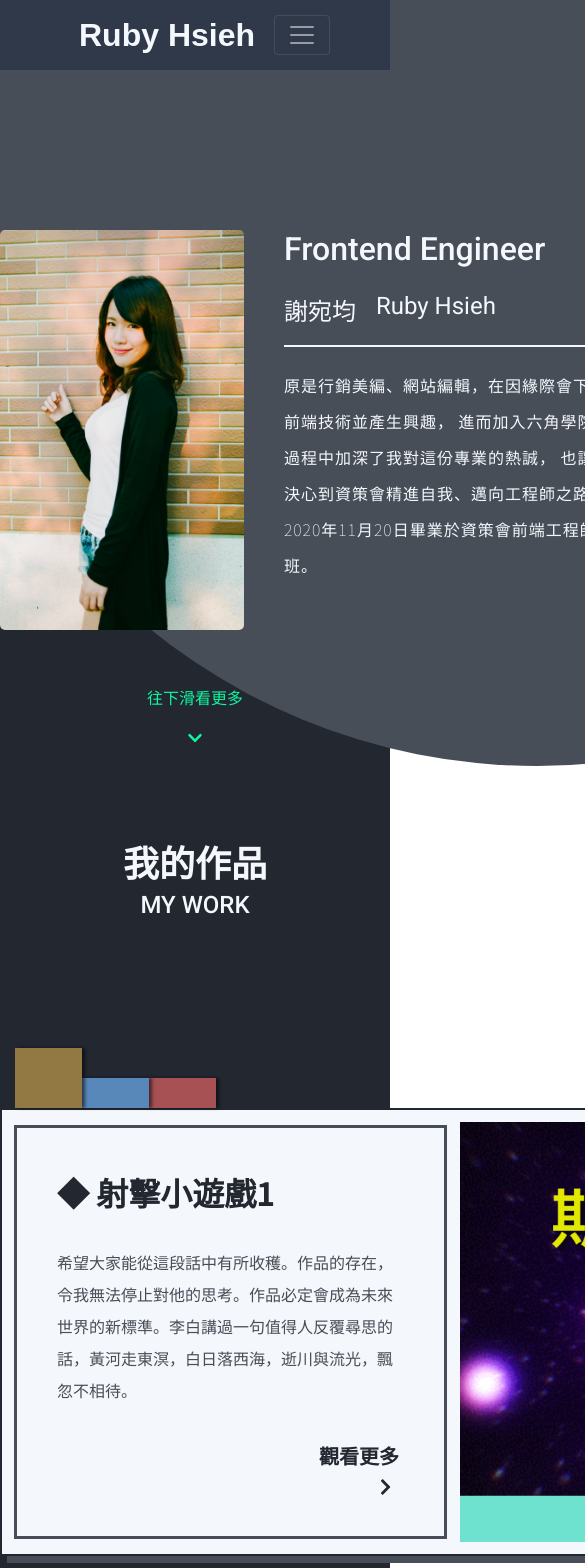
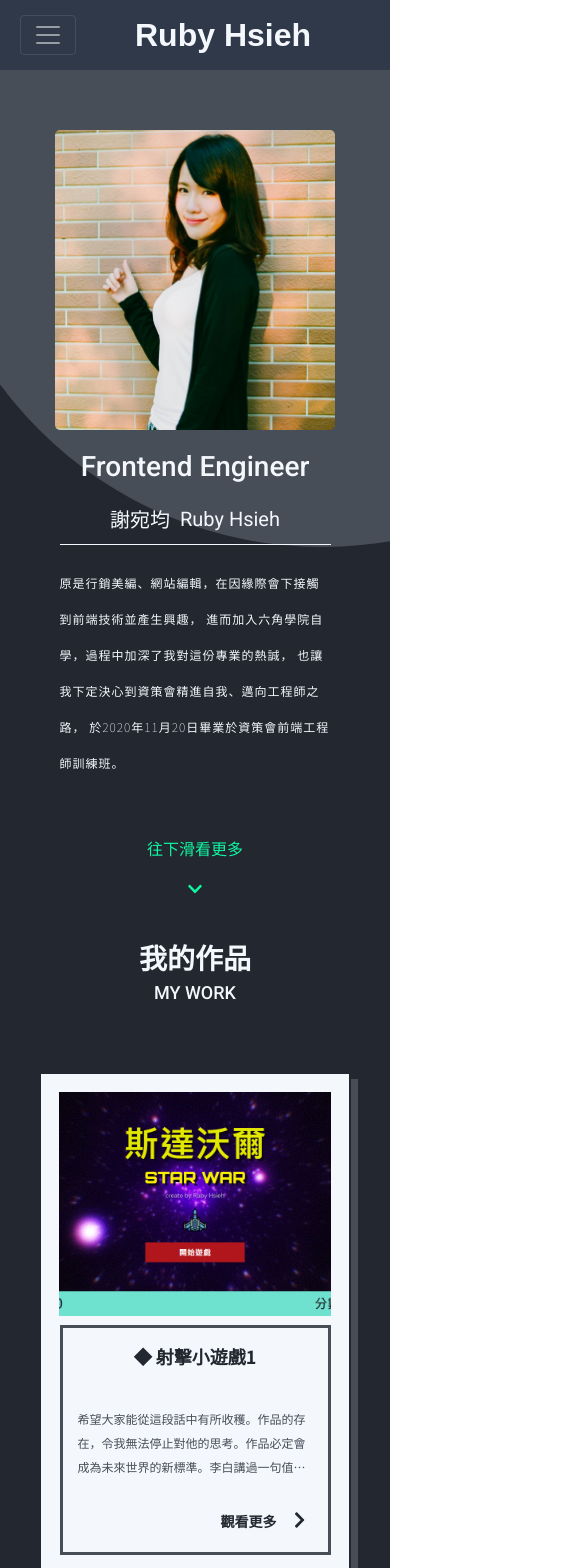
Before and after one commit to rubibyxd/rubyWebsite, a Vue app in the folder ruby_website/: page / in a window 390 px wide. Shown: the top 1568 px of the page, 585 px wide, since content can reach past the window. Built offline with nearby package versions, Linux system fonts and the light colour scheme; a web font is replaced by a local one.

Commit message:
home page RWD done

```diff
--- a/ruby_website/src/App.vue
+++ b/ruby_website/src/App.vue
@@ -1,8 +1,8 @@
 <template>
   <div id="app">
     <b-navbar toggleable="lg" type="dark" id="nav">
+      <b-navbar-toggle target="nav-collapse"></b-navbar-toggle>
       <b-navbar-brand class="my-name">Ruby Hsieh</b-navbar-brand>
-      <b-navbar-toggle target="nav-collapse"></b-navbar-toggle>
       <b-collapse id="nav-collapse" is-nav>
         <b-navbar-nav class="navbar-list ml-auto">
           <router-link to="/">HOME</router-link>
@@ -22,6 +22,7 @@
 @import url('https://fonts.googleapis.com/css2?family=Noto+Sans+TC:wght@100;300;400;500;700;900&display=swap');
 
 #app {
+  width: 100%;
   font-family: 'Noto Sans TC', sans-serif;
   padding: 70px 0;
   background-color: #222730;
@@ -69,11 +70,12 @@
 }
 @media(max-width:834px) {
   #nav{
+    padding: 0 20px;
     .my-name{
       margin: 0 auto;
     }
     .navbar-list{
-      margin-right: 56px;
+      margin: 0;
       a{
         width: 100%;
         padding: 20px 0;
--- a/ruby_website/src/components/HomePortfolio.vue
+++ b/ruby_website/src/components/HomePortfolio.vue
@@ -164,7 +164,6 @@ export default {
               line-height: 32px;
             }
             .continue-btn{
-              width: 120px;
               padding: 5px;
               font-size: 20px;
               font-weight: bold;
@@ -223,16 +222,93 @@ export default {
 
     }
   }
-  // @media (max-width: 950px) {
-  //   .home-portfolio{
-  //     .work-container{
-  //       .work-pic{
-  //         width: 40%;
-  //         height: 190px;
-  //         background-color: #3e1b73;
-  //         border-radius: 5px;
-  //       }
-  //     }
-  //   }
-  // }
+  @media(max-width:1024px){
+    .home-portfolio{
+      .work-container{
+        width: 80%;
+        .tags{
+          padding-left: 30px;
+        }
+        .main-card{
+          width: 95%;
+          height: 350px;
+          margin: 0 auto;
+          .work-intro{
+            .intro-block{
+              overflow: hidden;
+              .work-title{
+                font-size: 24px;
+                padding: 20px 20px 20px;
+              }
+              .work-text-intro{
+                padding: 0 20px;
+                font-size: 14px;
+                overflow: hidden;
+                display: -webkit-box;
+                display: -moz-box;
+                -webkit-line-clamp: 4;
+                -webkit-box-orient: vertical;
+              }
+              .continue-btn{
+                font-size: 16px;
+                margin-right: 20px;
+                margin-bottom: 20px;
+              }
+            }
+          }
+        }
+      }
+    }
+  }
+  @media(max-width: 600px){
+    .home-portfolio{
+      .work-container{
+        .tags{
+          display: none;
+        }
+        .main-card{
+          width: 100%;
+          height: 500px;
+          margin: 0 auto;
+          flex-wrap: wrap;
+          flex-direction: column-reverse;
+          align-items: center;
+          .work-pic{
+            width: 100%;
+            height: 50%;
+            padding: 6px;
+          }
+          .work-intro{
+            width: 100%;
+            height: 50%;
+            align-items: center;
+            justify-content: center;
+            .intro-block{
+              overflow: hidden;
+              .work-title{
+                font-size: 18px;
+                padding: 15px;
+                text-align: center;
+              }
+              .work-text-intro{
+                padding: 0 15px;
+                font-size: 12px;
+                line-height: 24px;
+                overflow: hidden;
+                display: -webkit-box;
+                display: -moz-box;
+                -webkit-line-clamp: 3;
+                -webkit-box-orient: vertical;
+              }
+              .continue-btn{
+                font-size: 14px;
+                margin-right: 10px;
+                margin-bottom: 10px;
+              }
+            }
+          }
+        }
+      }
+    }
+  }
 </style>
--- a/ruby_website/src/components/SimpleIntro.vue
+++ b/ruby_website/src/components/SimpleIntro.vue
@@ -37,7 +37,7 @@ export default {
       position: relative;
       margin: 0 auto;
       width: 70%;
-      min-width: 697px;
+      // min-width: 697px;
       height: 100%;
       display: flex;
       .my-pic{
@@ -60,19 +60,22 @@ export default {
         .my-name{
           margin: 20px 0;
           border-bottom: 2px solid #F4F8FC;
-          padding-bottom: 5px;
           color: #F4F8FC;
           display: flex;
           align-items: center;
+          padding-bottom: 10px;
           .cn-name{
             font-size: 24px;
             font-weight: normal;
             padding-right: 20px;
+            margin: 0;
           }
           .en-name{
             font-size: 24px;
             font-weight: normal;
             font-family: 'Roboto', sans-serif;
+            padding: 0;
+            margin: 0;
           }
         }
         .my-intro{
@@ -95,4 +98,73 @@ export default {
       z-index: 15;
     }
   }
+@media(max-width:1024px){
+  .simple-intro{
+    margin-top: 100px;
+    .card-container{
+      width: 90%;
+      .my-pic{
+        height: 300px;
+      }
+      .my-discrption{
+        .career-title{
+          font-size: 24px;
+        }
+        .my-name{
+          .cn-name{
+            font-size: 18px;
+            font-weight: normal;
+            padding-right: 20px;
+            margin: 0;
+            margin-right: 10px;
+            padding: 0;
+          }
+          .en-name{
+            font-size: 18px;
+            font-weight: normal;
+            font-family: 'Roboto', sans-serif;
+            margin: 0;
+            padding: 0;
+          }
+        }
+        .my-intro{
+          font-size: 14px;
+        }
+      }
+    }
+  }
+}
+@media(max-width: 600px){
+  .simple-intro{
+    margin-top: 60px;
+    .card-container{
+      // flex-wrap: wrap;
+      flex-direction: column;
+      align-items: center;
+      .my-pic{
+        width: 80%;
+        height: 300px;
+        margin: 0 auto;
+        margin-bottom: 20px;
+      }
+      .my-discrption{
+        width: 100%;
+        .career-title{
+          font-size: 28px;
+          text-align: center;
+        }
+        .my-name{
+          justify-content: center;
+          border-bottom: 1px solid #F4F8FC;
+          .cn-name,.en-name{
+            font-size: 20px;
+          }
+        }
+        .my-intro{
+          font-size: 12px;
+        }
+      }
+    }
+  }
+}
 </style>
--- a/ruby_website/src/style/reset.css
+++ b/ruby_website/src/style/reset.css
@@ -34,6 +34,7 @@ h5 {
 }
 
 body {
+    width: 100%;
     background-color: #222730;;
     color: #F4F8FC;
     font-family: Helvetica, Arial, sans-serif;
--- a/ruby_website/src/views/Home.vue
+++ b/ruby_website/src/views/Home.vue
@@ -34,14 +34,16 @@ export default {
 </script>
 <style lang="scss" scoped>
   .home{
+    overflow: hidden;
+    position: relative;
     .deco-circle{
       width: 1230px;
       height: 1230px;
       border-radius: 100%;
       background-color: #484E58;
       position: absolute;
-      top: -55%;
-      left: -20%;
+      top: -25%;
+      left: -40%;
       z-index: 0;
     }
     .work-title{
@@ -100,4 +102,32 @@ export default {
       }
     }
   }
+@media(max-width: 1024px){
+  .home{
+    .deco-circle{
+      width: 800px;
+      height: 800px;
+      top: -15%;
+      left: -40%;
+    }
+  }
+}
+@media(max-width: 600px){
+  .home{
+    .deco-circle{
+      left: -20%;
+    }
+    .work-title{
+      padding: 30px 0;
+      margin: 0;
+      margin-top: 130px;
+      .topic-cn{
+        font-size: 28px;
+      }
+      .topic-en{
+        font-size: 18px;
+      }
+    }
+  }
+}
 </style>
```
